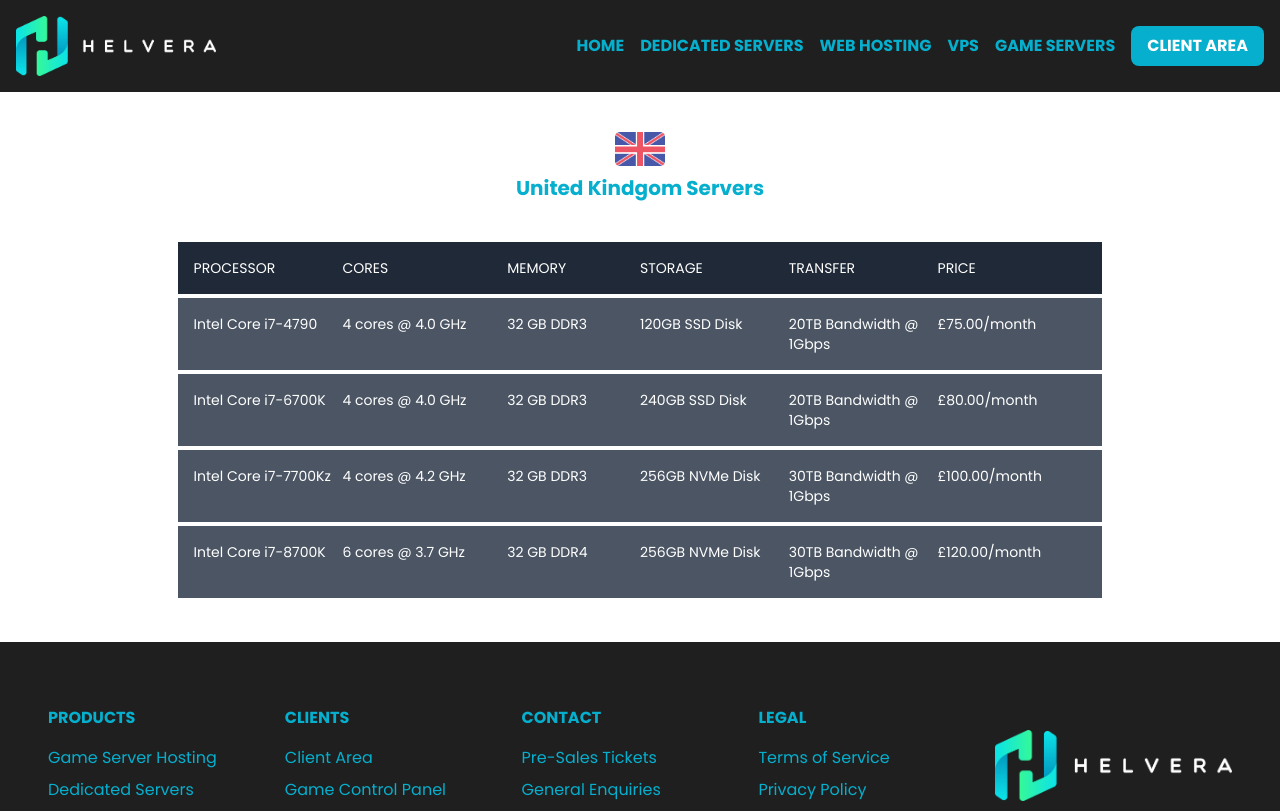
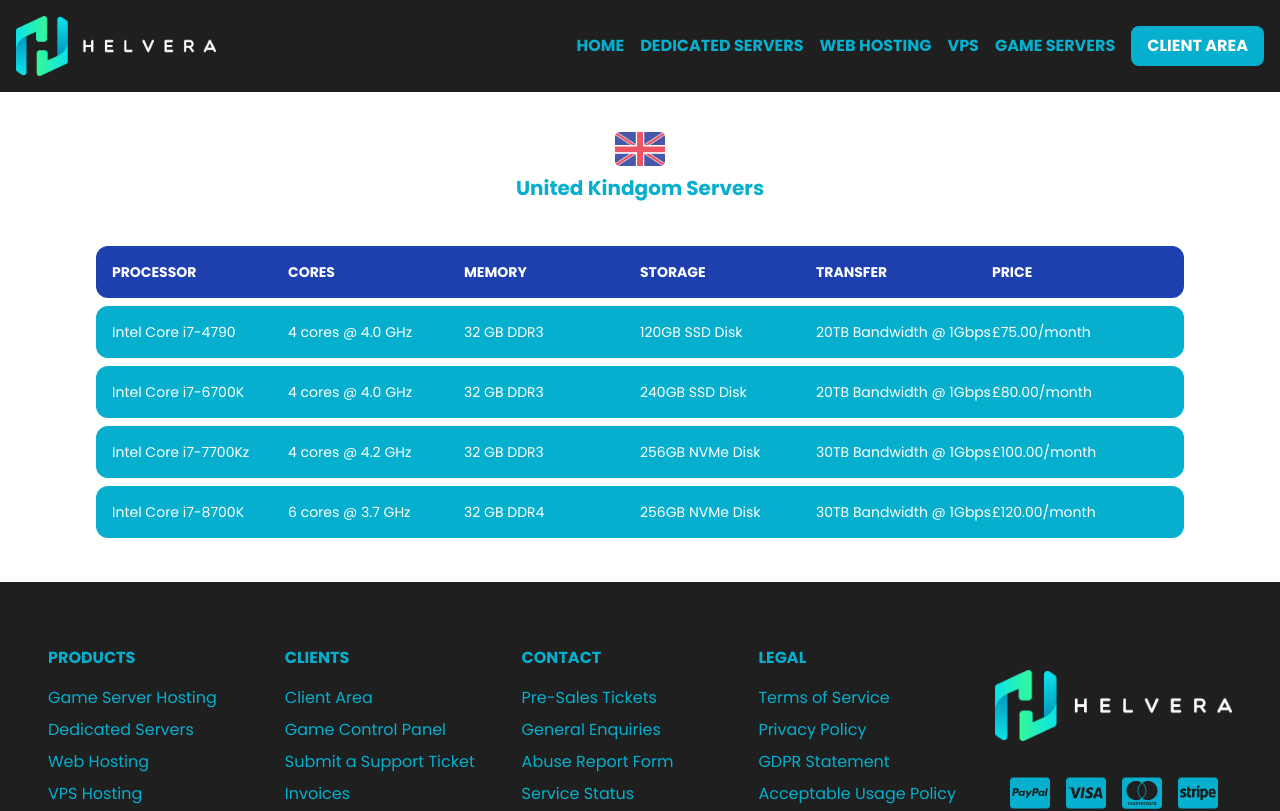
Before and after one commit to jrmichell/helvera, a Next.js app: page /dedicated-servers in a window 1280 px wide. Shown: the top 811 px of the page. Built offline with nearby package versions, Linux system fonts and the light colour scheme.

Commit message:
refactor: modified dedicated server page and card layout

```diff
--- a/app/components/ServerCard.tsx
+++ b/app/components/ServerCard.tsx
@@ -1,32 +1,31 @@
 import data from "../data/dedicated.json";
-
-interface ServerCardProps {
-  className?: string;
-  cpu?: string;
-  cores?: string;
-  ram?: string;
-  storage?: string;
-  transfer?: string;
-  price?: string;
-  children?: React.ReactNode;
-}
 
 const serverData = data.map((server) => (
   <div
-    className="flex flex-col items-start justify-center text-white bg-gray-600 text-sm w-[85%] mx-auto my-1"
     key={server.id}
+    className="flex justify-between items-start text-white rounded-xl bg-primary text-sm w-full my-1 p-4 mx-auto"
   >
-    <div className="grid grid-cols-1 md:grid-cols-3 lg:grid-cols-6 p-4">
-      <p>{server.cpu}</p>
-      <p>{server.cores}</p>
-      <p className="ml-4">{server.ram}</p>
-      <p>{server.storage}</p>
-      <p>{server.transfer}</p>
-      <p>{server.price}</p>
-    </div>
+    <p className="w-1/6">{server.cpu}</p>
+    <p className="w-1/6">{server.cores}</p>
+    <p className="w-1/6">{server.ram}</p>
+    <p className="w-1/6">{server.storage}</p>
+    <p className="w-1/6">{server.transfer}</p>
+    <p className="w-1/6">{server.price}</p>
   </div>
 ));
 
 export default function ServerCard() {
-  return [serverData];
+  return (
+    <div className="flex flex-col items-start justify-center">
+      <div className="flex justify-between items-start text-white font-bold rounded-xl bg-blue-800 text-sm w-full my-1 p-4 mx-auto">
+        <h2 className="uppercase w-1/6">Processor</h2>
+        <h2 className="uppercase w-1/6">Cores</h2>
+        <h2 className="uppercase w-1/6">Memory</h2>
+        <h2 className="uppercase w-1/6">Storage</h2>
+        <h2 className="uppercase w-1/6">Transfer</h2>
+        <h2 className="uppercase w-1/6">Price</h2>
+      </div>
+      {serverData}
+    </div>
+  );
 }
--- a/app/dedicated-servers/page.tsx
+++ b/app/dedicated-servers/page.tsx
@@ -13,16 +13,6 @@
             United Kindgom Servers
           </h2>
         </div>
-        <div className="flex justify-center items-start w-[85%] mx-auto">
-          <div className="grid grid-cols-1 md:grid-cols-3 lg:grid-cols-6 text-white bg-gray-800 text-sm w-[85%] p-4">
-            <h2 className="uppercase">Processor</h2>
-            <h2 className="uppercase">Cores</h2>
-            <h2 className="uppercase ml-4">Memory</h2>
-            <h2 className="uppercase">Storage</h2>
-            <h2 className="uppercase">Transfer</h2>
-            <h2 className="uppercase">Price</h2>
-          </div>
-        </div>
         <div className="mx-auto w-[85%]">
           <ServerCard />
         </div>
```
Also changed, not shown: public/images/payment.png (deleted).
